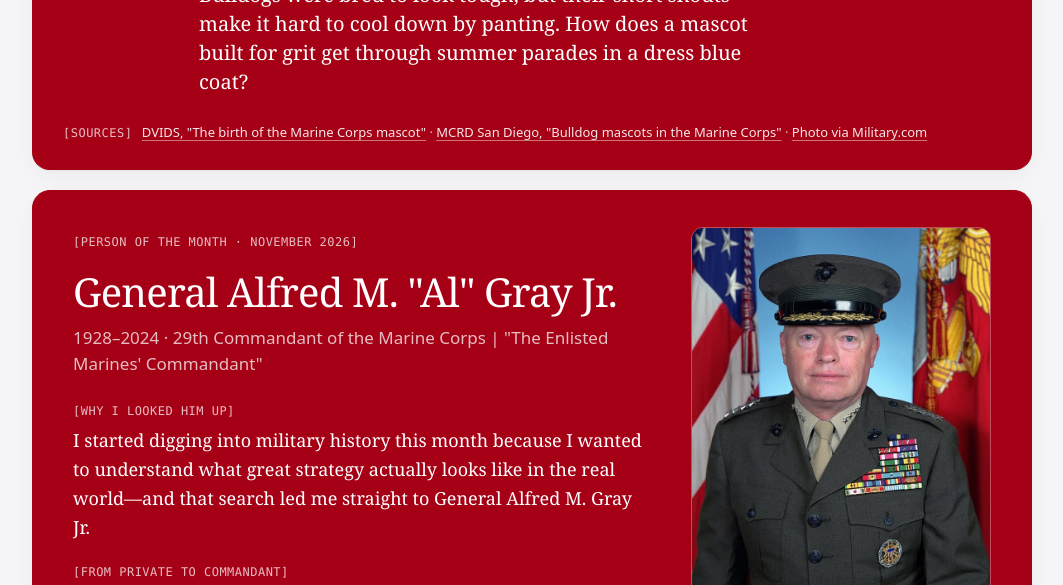
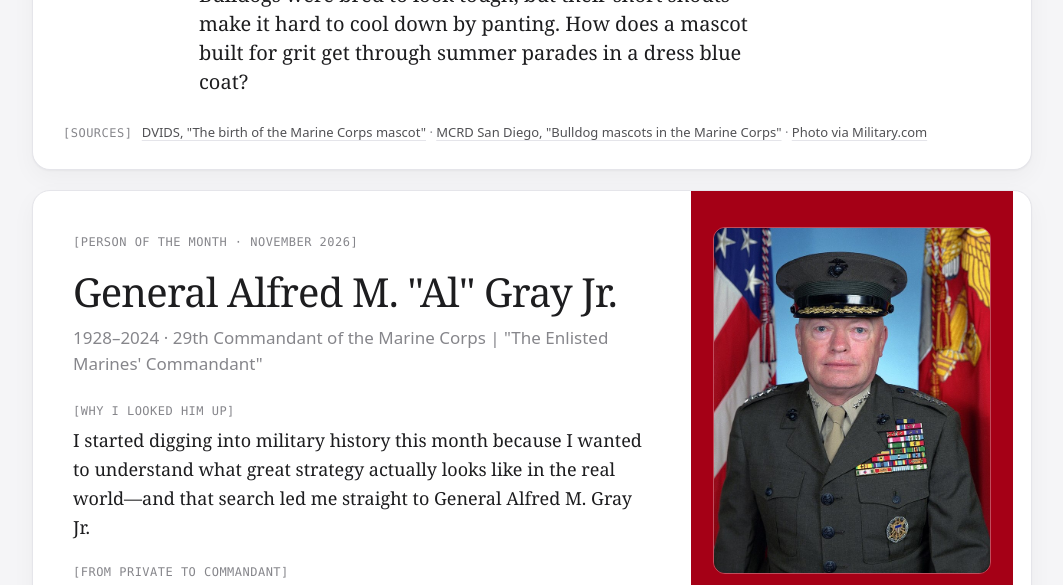
Before and after one commit to GubbGub/GubbGub.github.io, a plain HTML site: page index.html in a window 1280 px wide. Shown: the part 3370-3955 px from the top of the page, without its empty margins (108-1171 px from the left). Drawn offline with Linux system fonts and the light colour scheme.

Commit message:
Tone the tribute down to a blood stripe
Cards go back to the normal background; only Gray's photo column sits on a
full-height #A50016 band with a sliver of card to its right. Bulldog card restored.

```diff
--- a/index.html
+++ b/index.html
@@ -27,7 +27,7 @@
   <link rel="apple-touch-icon" href="apple-touch-icon.png">
 
   <!-- LEARN: the styles now live in their own file so every page can share them. -->
-  <link rel="stylesheet" href="style.css?v=2026-11-21e">
+  <link rel="stylesheet" href="style.css?v=2026-11-21f">
   <!-- LEARN: this tiny script runs BEFORE the page draws. It reads the visitor's saved choice
        and applies it right away, so the page never flashes the wrong colors on load.
        If they never chose, it follows their device setting. -->
--- a/monthly-data.js
+++ b/monthly-data.js
@@ -22,7 +22,7 @@
     photo   true for a real photo (pixel art is drawn crisp; photos are drawn smooth)
     imageFocus  which part of a cropped photo stays in view, like "70% 40%"
     person.image  adds a photo beside the Portrait (person.images adds several, stacked)
-    tribute  a background color that turns the month's cards solid, with white text
+    tribute  a color for a "blood stripe" behind the Portrait photos
 
   accent: the month's color, taken from the animal. "light" is used on the light theme,
   "dark" on the dark theme (it needs to be brighter to show up on black).
@@ -33,7 +33,7 @@ window.MONTHLY = [
     id: "2026-11",
     label: "November 2026",
     accent: { light: "#A50016", dark: "#F2848C" },   // Marine Corps scarlet, for the Corps' birthday (Nov 10)
-    // LEARN: "tribute" turns this month's two cards solid red with white text. Leave it out for normal cards.
+    // LEARN: "tribute" puts the Portrait photos on a red "blood stripe" in this color. Leave it out for normal cards.
     tribute: "#A50016",
 
     animal: {
--- a/monthly.js
+++ b/monthly.js
@@ -37,7 +37,7 @@
       (m.tribute ? ";--tribute:" + esc(m.tribute) : "") + '"';
   }
 
-  // LEARN: a "tribute" month gets an extra class. style.css turns those cards solid red with white text.
+  // LEARN: a "tribute" month gets an extra class on its Portrait card. style.css turns the photo column into a red stripe.
   function tributeClass(m) { return m.tribute ? " tribute" : ""; }
 
   function fieldNotes(m) {
@@ -48,7 +48,7 @@
       : '<div class="figure" role="img" aria-label="Placeholder for the ' + esc(a.english) + ' drawing">your drawing goes here</div>';
 
     return '' +
-      '<article class="card field-notes monthly' + tributeClass(m) + '" ' + accentStyle(m) + '>' +
+      '<article class="card field-notes monthly" ' + accentStyle(m) + '>' +
         '<div class="fn-head">' +
           '<div class="fn-art">' + art + '</div>' +
           '<div class="fn-title">' +
--- a/style.css
+++ b/style.css
@@ -523,23 +523,17 @@ footer a { color: var(--ink-2); }
 .pt-photo img { width: 100%; aspect-ratio: 4 / 5; object-fit: cover; border-radius: 12px; border: 1px solid var(--line); }
 .pt-photo img.logo { aspect-ratio: auto; width: 62%; margin: 4px auto; object-fit: contain; border: none; border-radius: 0; }
 
-/* LEARN: TRIBUTE CARDS. Every color on the site comes from CSS variables like --ink and --line.
-   Variables are inherited, so redefining them on one element recolors everything inside it.
-   That's how one class turns a whole card red with white text, in light and dark mode alike. */
-.card.tribute {
+/* LEARN: TRIBUTE ("blood stripe"). On a Marine's dress blue trousers, a scarlet stripe runs down
+   the outside seam. Here the photo column becomes that stripe: a red band running the full height
+   of the card, with a sliver of the normal card left showing on its right.
+   The negative margins pull the band out through the card's padding to its top and bottom edges. */
+.portrait.tribute { overflow: hidden; }
+.portrait.tribute .pt-photo {
+  align-self: stretch;
   background: var(--tribute);
-  border-color: var(--tribute);
-  color: var(--ink);    /* text that just inherits its color (headings, paragraphs) turns white too */
-  --ink: #FFFFFF;
-  --ink-2: rgba(255, 255, 255, .90);
-  --ink-3: rgba(255, 255, 255, .74);
-  --line: rgba(255, 255, 255, .24);
-  --accent: #FFFFFF;
+  margin: -36px -22px -36px 0;   /* top, right, bottom, left; the card's padding is 36px 40px */
+  padding: 36px 22px;
 }
-/* The month's accent color would be red on red, so tribute cards use white instead.
-   The longer selector is needed to beat the dark-mode rule for .monthly. */
-.monthly.tribute, :root[data-theme="dark"] .monthly.tribute { --month: #FFFFFF; }
-.tribute .sources a { text-decoration-color: rgba(255, 255, 255, .45); }
 .tribute .pt-photo img:not(.logo) { border-color: rgba(255, 255, 255, .3); }
 
 /* ================================================================
@@ -615,6 +609,8 @@ footer a { color: var(--ink-2); }
   .pt-photo:has(img + img) { flex-direction: row; align-items: center; gap: 12px; }
   .pt-photo:has(img + img) img { flex: 1; min-width: 0; aspect-ratio: 4 / 5; }
   .pt-photo:has(img + img) img.logo { flex: 0.8; aspect-ratio: auto; width: auto; margin: 0; }
+  /* On phones the stripe turns into a red band across the top of the card. */
+  .portrait.tribute .pt-photo { margin: -24px -24px 0; padding: 18px; }
 }
 @media (max-width: 860px) {
   .fn-art img { aspect-ratio: 1 / 1; width: 100%; max-width: 360px; height: auto; margin: 0 auto; display: block; object-fit: contain; }
```
Also changed, not shown: archive.html (+1 -1 lines), tariffs.html (+1 -1 lines).
